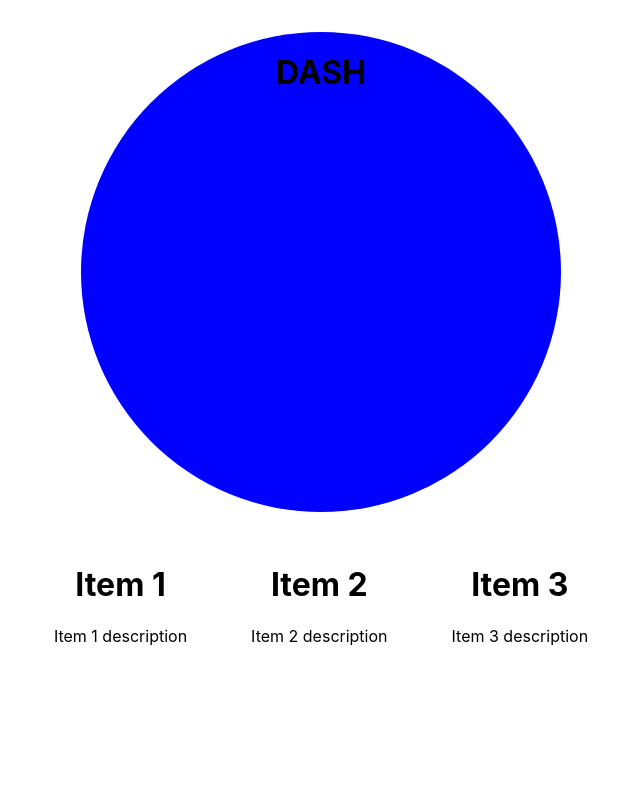
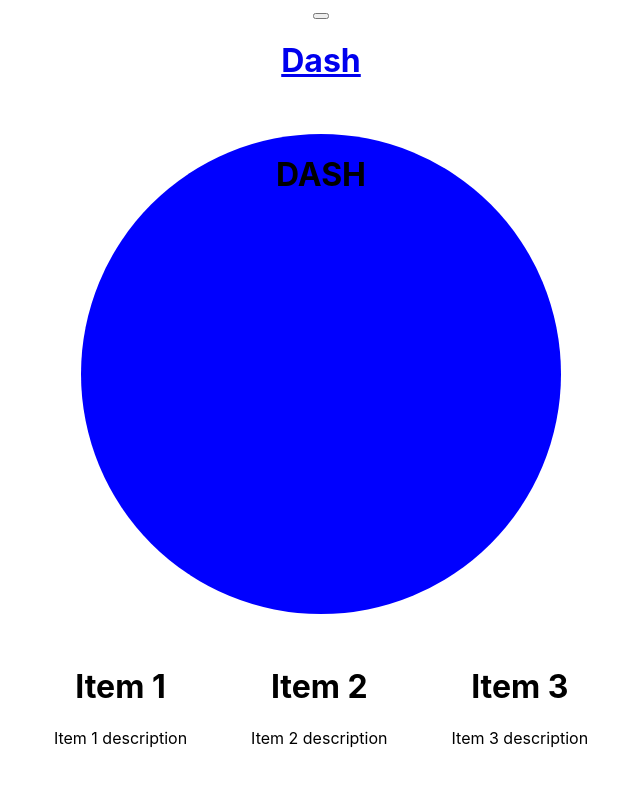
Before and after one commit to omtmana/mash-board, a React (Create React App) app in the folder client/: page / in a window 1280 px wide. Shown: the top 786 px of the page, without its empty margins (319-959 px from the left). Built offline with nearby package versions, Linux system fonts and the light colour scheme.

Commit message:
Added navigation folder

```diff
--- a/client/src/App.js
+++ b/client/src/App.js
@@ -1,13 +1,16 @@
 import React from 'react';
 import { BrowserRouter as Router, Routes, Route, Link } from 'react-router-dom'
 import './App.css';
-import LandingPage from './components/Home/LandingPage';
+import LandingPage from './shared/Home/LandingPage';
+import MainHeader from './shared/Navigation/MainHeader';
+import MainNavigation from './shared/Navigation/MainNavigation';
 
 function App() {
   return (
     <div className="App">
       <Router>
         {/* This is where the links usually go */}
+        <MainNavigation />
         <Routes>
           <Route path='/' element={<LandingPage />} />
         </Routes>
--- /dev/null
+++ b/client/src/shared/Navigation/MainHeader.css
@@ -0,0 +1,3 @@
+.main-header {
+   background-color: black;
+}
--- /dev/null
+++ b/client/src/shared/Navigation/MainHeader.js
@@ -0,0 +1,11 @@
+import React from "react";
+
+const MainHeader = (props) => {
+   return(
+      <header className="main-header">
+         {props.children}
+      </header>
+   )
+}
+
+export default MainHeader
--- /dev/null
+++ b/client/src/shared/Navigation/MainNavigation.js
@@ -0,0 +1,23 @@
+import React from "react";
+import { Link } from "react-router-dom";
+
+import MainHeader from "./MainHeader";
+import NavLinks from "./NavLinks";
+
+const MainNavigation = (props) => {
+   return(
+      <MainHeader>
+         <button>
+            <span />
+         </button>
+         <h1>
+            <Link to='/'> Dash </Link>
+         </h1>
+         <nav>
+            <NavLinks />
+         </nav>
+      </MainHeader>
+   )
+}
+
+export default MainNavigation
--- /dev/null
+++ b/client/src/shared/Navigation/NavLinks.js
@@ -0,0 +1,9 @@
+import React from "react";
+
+const NavLinks = (props) => {
+   return(
+      <div></div>
+   )
+}
+
+export default NavLinks
```
Also changed, not shown: client/src/components/NavBar/Header.js (deleted, +0 -11 lines), client/src/components/NavBar/Login/Login.js (deleted, +0 -12 lines), client/src/components/NavBar/Signup/Signup.js (deleted, +0 -12 lines), client/src/shared/Home/LandingPage.css (renamed from client/src/components/Home/LandingPage.css), client/src/shared/Home/LandingPage.js (renamed from client/src/components/Home/LandingPage.js), client/src/shared/Navigation/MainNavigation.css (added), client/src/shared/Navigation/NavLinks.css (added).
